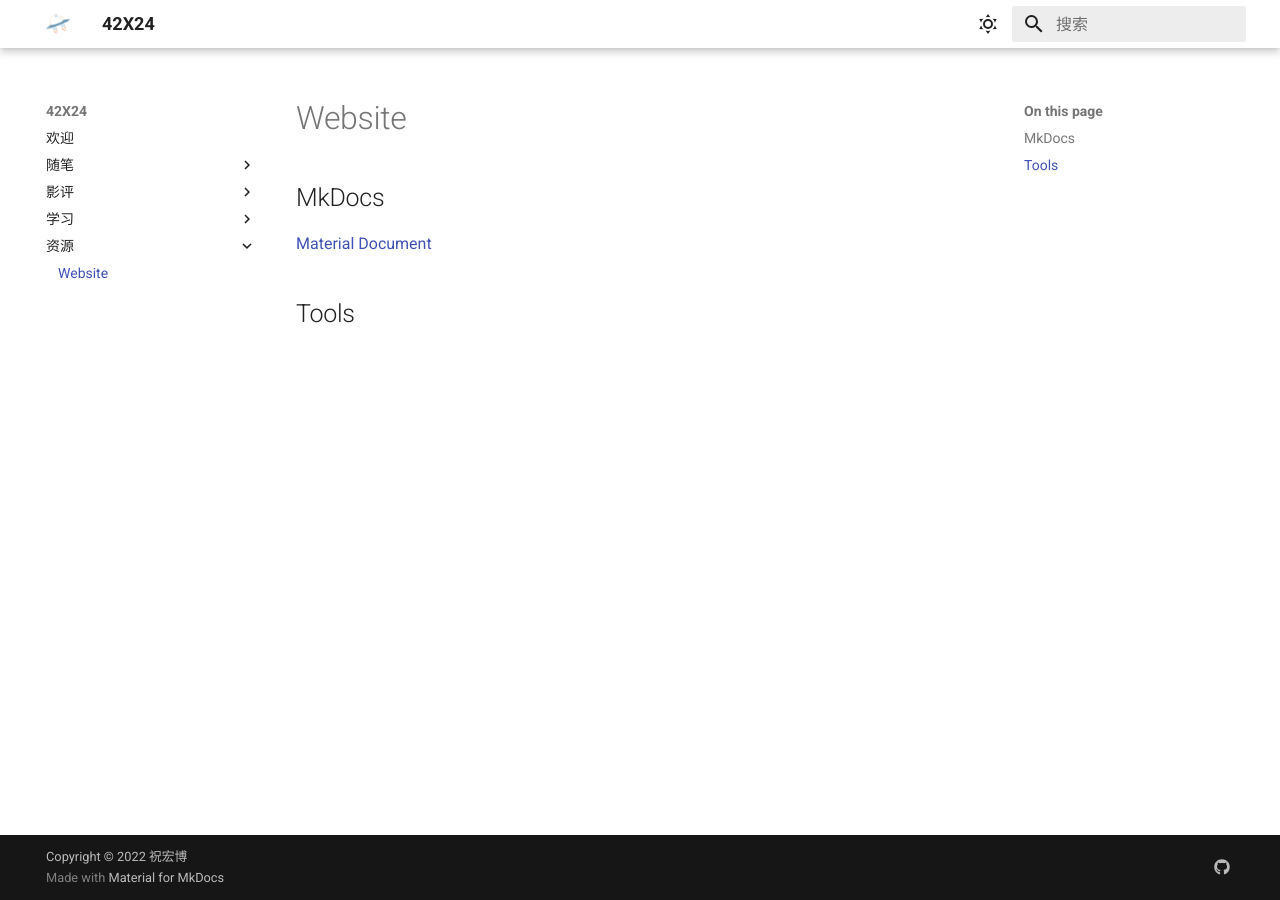
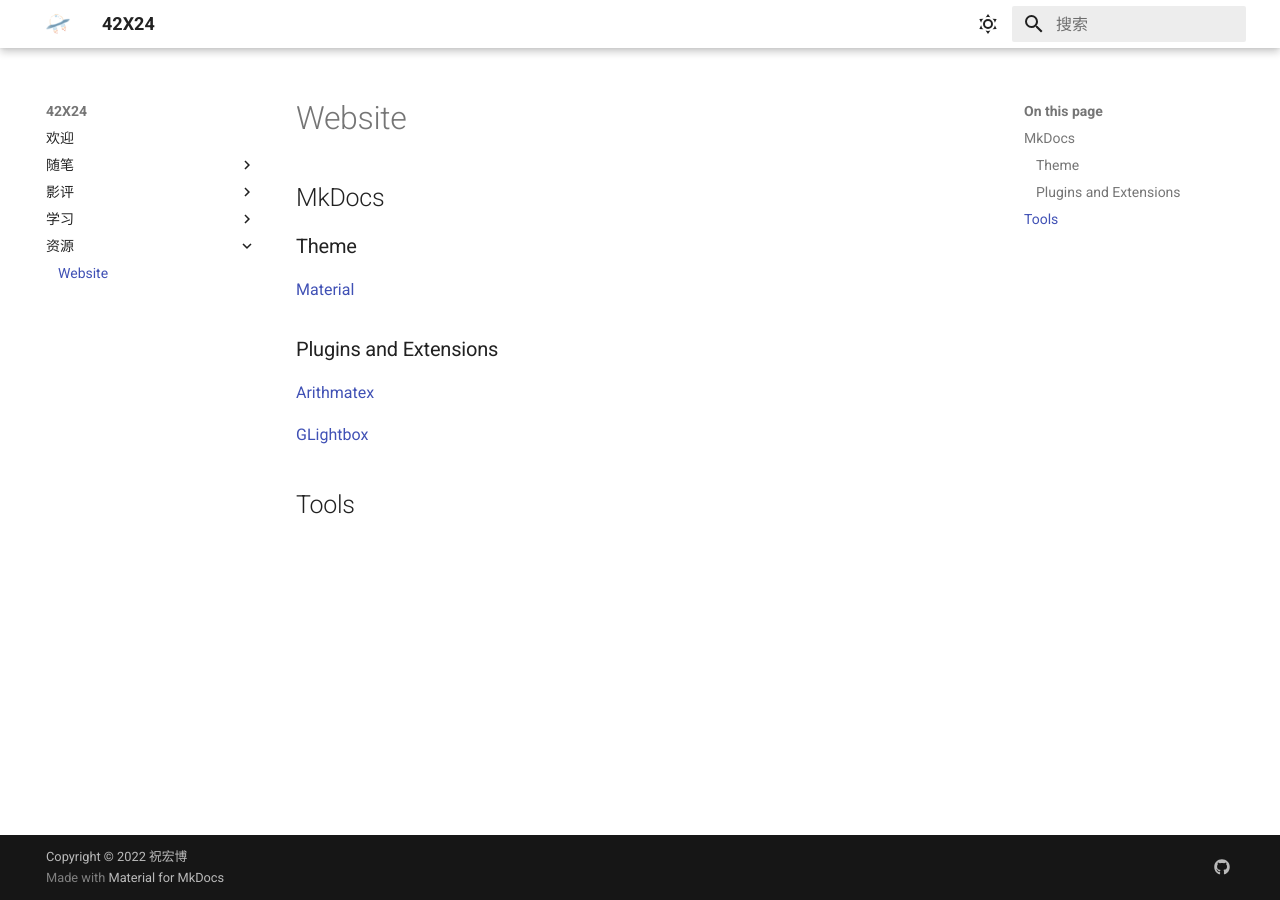
Before and after one commit to Wyatt-Zhu/MyBlog, an MkDocs documentation site: the page built from docs/资源/Website.md, in a window 1280 px wide. Built offline with MkDocs 1.6.1 and Material for MkDocs 9.7.7, drawn with Linux system fonts in a browser that asks for light colours.

Commit message:
Update Website.md

```diff
--- a/docs/资源/Website.md
+++ b/docs/资源/Website.md
@@ -5,6 +5,14 @@
 
 ## MkDocs
 
-[Material Document](https://squidfunk.github.io/mkdocs-material/getting-started/){:target="_blank"}
+### Theme
+
+[Material](https://squidfunk.github.io/mkdocs-material/getting-started/){:target="_blank"}
+
+### Plugins and Extensions
+
+[Arithmatex](https://facelessuser.github.io/pymdown-extensions/extensions/arithmatex/){:target="_blank"}
+
+[GLightbox](https://blueswen.github.io/mkdocs-glightbox/){:target="_blank"}
 
 ## Tools
```
